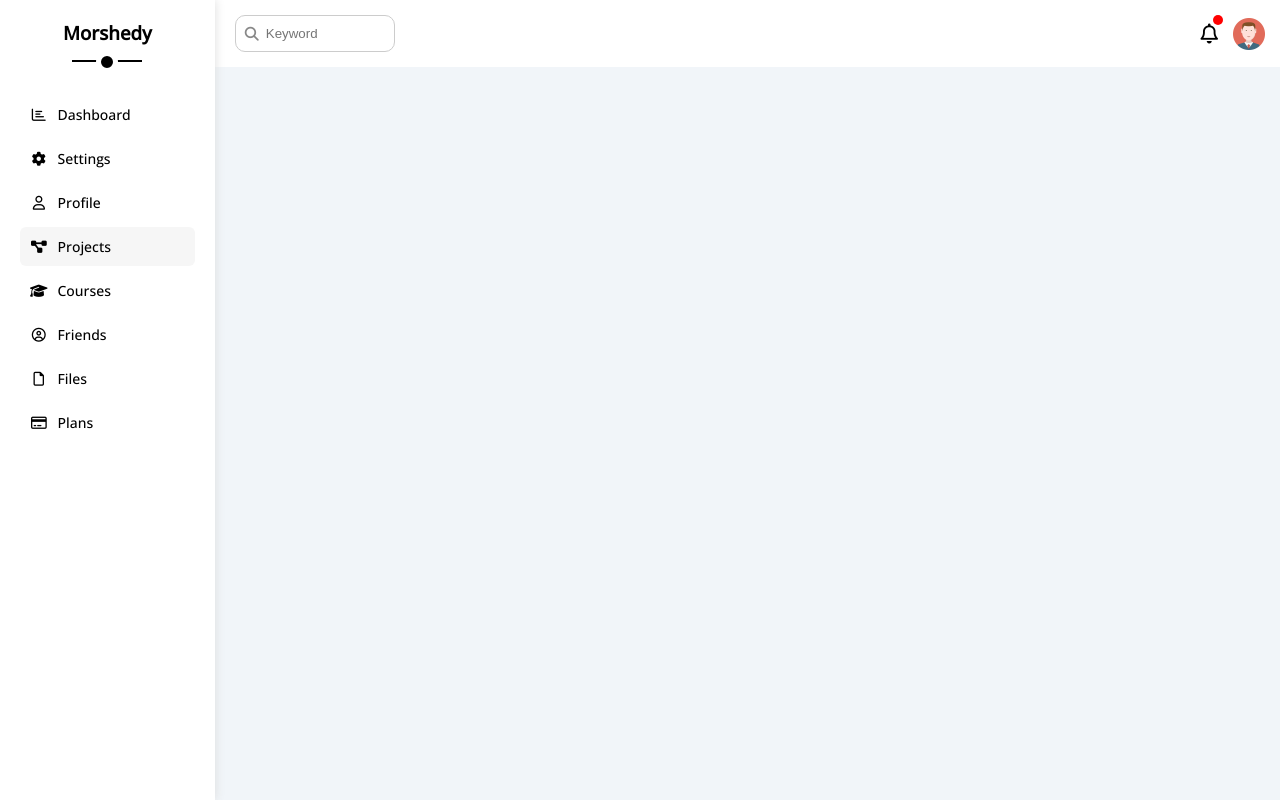
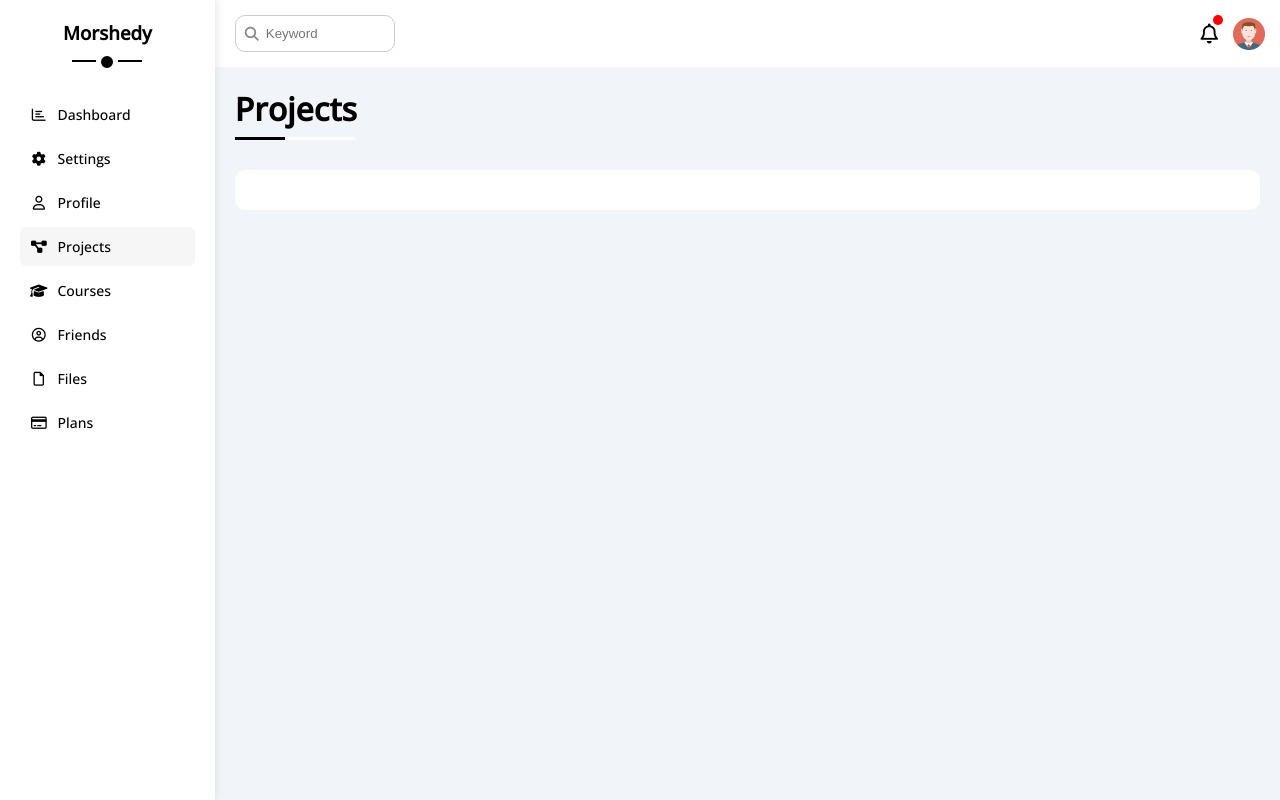
Before and after one commit to ahmed-morshedy/Dashboard, a plain HTML site: page projects.html in a window 1280 px wide. Drawn offline with nearby package versions, Linux system fonts and the light colour scheme.

Commit message:
add project page

```diff
--- a/projects.html
+++ b/projects.html
@@ -4,7 +4,7 @@
 <head>
     <meta charset="UTF-8">
     <meta name="viewport" content="width=device-width, initial-scale=1.0">
-    <title>Dashboard</title>
+    <title>Projects</title>
     <!-- Awesome library -->
     <link rel="stylesheet" href="css/all.min.css">
     <!-- Framework -->
@@ -88,6 +88,10 @@
                 </div>
             </div>
             <!-- End Head -->
+            <h1 class="relative">Projects</h1>
+            <div class="project-page m-20 d-grid">
+                <div class="dashbord rad-10 bg-white p-20 "></div>
+            </div>
         </div>
     </div>
 
```
